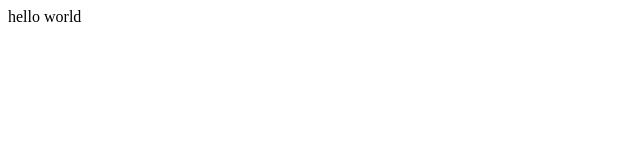
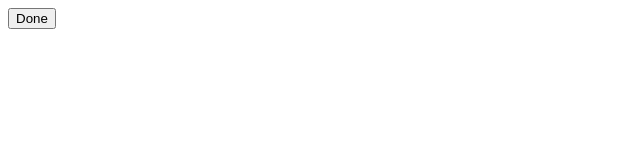
Before and after one commit to kabir-afk/Ellty-Round-1, a React (Vite) app: page / in a window 1280 px wide. Shown: the top 160 px of the page, without its empty margins (0-640 px from the left). Built offline with nearby package versions, Linux system fonts and the light colour scheme.

Commit message:
chore : added basic styles

```diff
--- a/src/App.jsx
+++ b/src/App.jsx
@@ -1,10 +1,14 @@
 import { useState } from "react";
-import viteLogo from "/vite.svg";
+import Button from "./components/Button";
 
 function App() {
   const [count, setCount] = useState(0);
 
-  return <>hello world</>;
+  return (
+    <div className="font-montserrat">
+      <Button />
+    </div>
+  );
 }
 
 export default App;
--- /dev/null
+++ b/src/index.css
@@ -0,0 +1,6 @@
+@import "tailwindcss";
+
+@theme {
+  --color-yellow: #ffd84d;
+  --font-montserrat: "Montserrat", sans-serif;
+}
```
